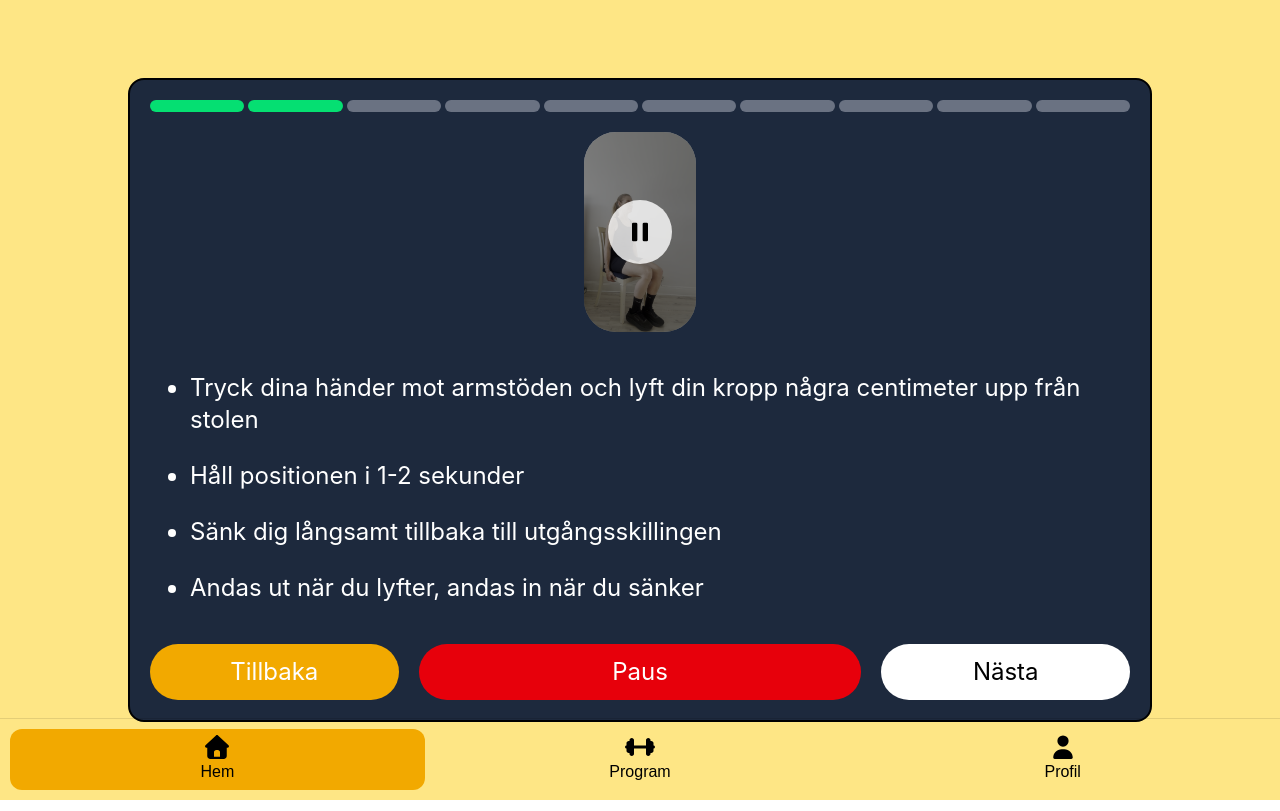
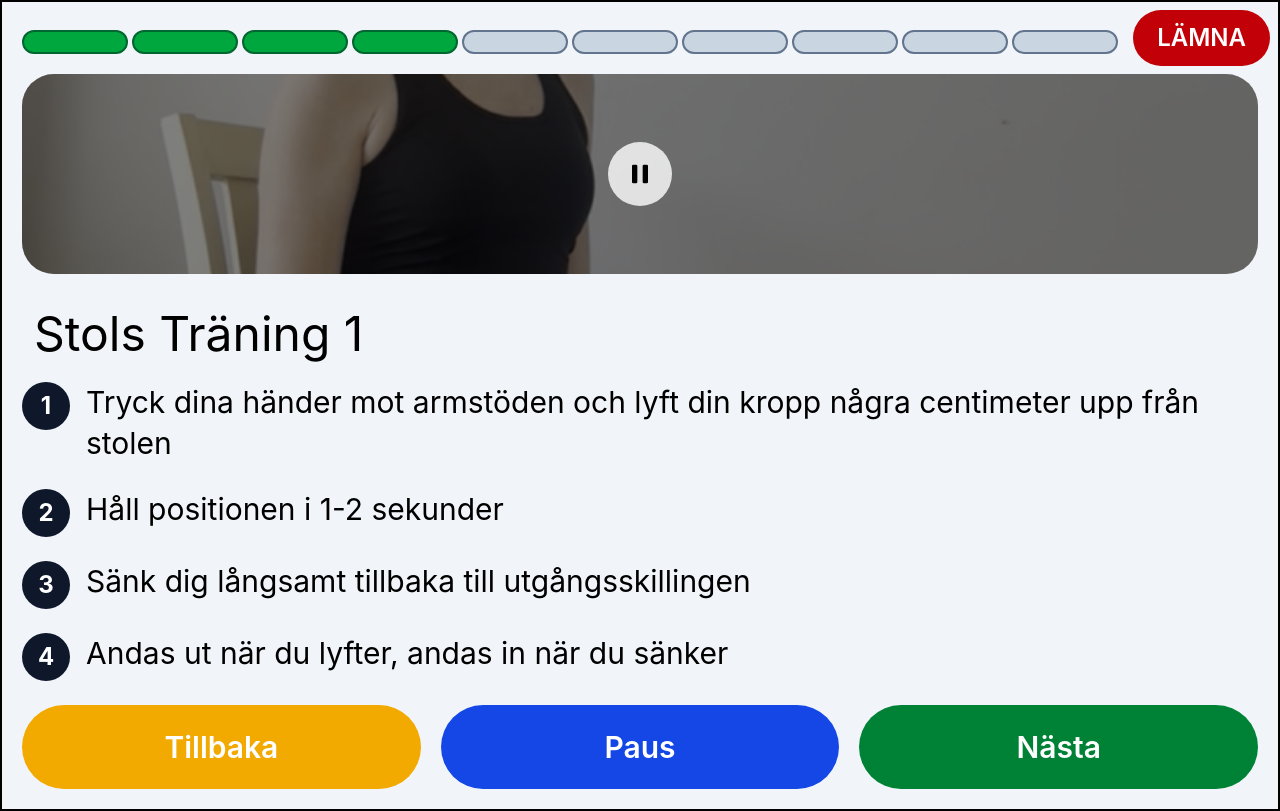
Before and after one commit to SEP400-Group-1/senior-fitness-app, a Vue app: page / in a window 1280 px wide. Built offline with nearby package versions, Linux system fonts and the light colour scheme; a web font is replaced by a local one.

Commit message:
Some more training

```diff
--- a/src/App.vue
+++ b/src/App.vue
@@ -8,7 +8,7 @@ import MobileNav from './components/MobileNav.vue'
 
 <template>
   <TrainingView />
-  <MobileNav></MobileNav>
+  <!-- <MobileNav></MobileNav> -->
   <RouterView></RouterView>
 </template>
 
--- a/src/components/TrainingView.vue
+++ b/src/components/TrainingView.vue
@@ -1,29 +1,25 @@
 <script setup>
-
 const numberOfWorkouts = 10;
-const completedWorkouts = 2;
+const completedWorkouts = 4;
 
 const exerciseToDo = ['Tryck dina händer mot armstöden och lyft din kropp några centimeter upp från stolen','Håll positionen i 1-2 sekunder', 'Sänk dig långsamt tillbaka till utgångsskillingen', 'Andas ut när du lyfter, andas in när du sänker']
-
 </script>
 
 <template>
-  <div class="flex min-h-screen items-center justify-center bg-amber-200">
-    <div class="sm:max-w-[80vw] min-h-[80vh] bg-slate-800 text-white border-2 border-black rounded-2xl p-5">
-      <div class="flex flex-col items-center">
-        <!-- progress bars -->
-        <div class="flex flex-row items-center gap-1 w-full pb-5">
-          <div v-for="n in numberOfWorkouts" :key="n" class="h-3 basis-xs rounded-full" :class="n <= completedWorkouts ? 'bg-green-400' : 'bg-gray-500'" ></div>
+  <div class="flex min-h-screen items-center justify-center">
+    <div class="relative min-h-screen min-w-screen bg-slate-100 text-white border-2 border-black p-5 flex flex-col">
+      <button aria-label="Exit" class="absolute top-2 right-2 p-3 flex items-center justify-center font-semibold rounded-full bg-red-700 px-6 text-2xl text-white transition hover:bg-red-800 focus-visible:ring-4 focus-visible:ring-black focus-visible:outline-none" type="button">LÄMNA</button>
+      <!-- Progress bars -->
+      <div class="flex flex-row items-center gap-1 w-full pb-5 pt-2 pr-35">
+        <div v-for="n in numberOfWorkouts" :key="n" class="h-6 flex-1 rounded-full border-2" :class="n <= completedWorkouts ? 'border-green-800 bg-green-600' : 'border-slate-500 bg-slate-300'" ></div>
       </div>
 
-        <!-- wrapper: relative so the overlay can be positioned inside it -->
-        <div class="relative max-h-[25vh]">
-          <img class="rounded-4xl max-h-[25vh]" src="@/assets/images/screenshot.png" alt="video">
 
-          <div class="absolute inset-0 flex items-center justify-center rounded-4xl bg-black/50 ">
-            <button aria-label="Pause"
-                class="flex size-16 items-center justify-center rounded-full bg-white/80 hover:bg-white transition"
-                type="button">
+      <!-- Video wrapper -->
+      <div class="relative max-h-[25vh] mb-6">
+        <img class="rounded-4xl max-h-[25vh] w-full object-cover" src="@/assets/images/screenshot.png" alt="video">
+        <div class="absolute inset-0 flex items-center justify-center rounded-4xl bg-black/50">
+          <button aria-label="Pause" class="flex size-16 items-center justify-center rounded-full bg-white/80 hover:bg-white transition" type="button">
             <svg class="size-8 text-black" viewBox="0 0 24 24" fill="currentColor">
               <rect x="6" y="5" width="4" height="14" rx="1" />
               <rect x="14" y="5" width="4" height="14" rx="1" />
@@ -31,21 +27,30 @@ const exerciseToDo = ['Tryck dina händer mot armstöden och lyft din kropp någ
           </button>
         </div>
       </div>
-
+      <h1 class="text-5xl text-black p-3 pb-6">
+        Stols Träning 1
+      </h1>
       <!-- Training todos -->
-        <div class="justify-start items-start w-full text-2xl ">
-          <ul class="list-disc space-y-6 p-10">
-            <li v-for="todo in exerciseToDo" :key="todo"> {{todo}}</li>
-          </ul>
+      <div class="flex-1 w-full">
+        <ol class="space-y-6">
+          <li
+              v-for="(todo, i) in exerciseToDo"
+              :key="todo"
+              class="flex items-start gap-4"
+          >
+          <span class="flex size-12 shrink-0 items-center justify-center rounded-full bg-slate-900 text-2xl font-bold text-white">
+            {{ i + 1 }}
+          </span>
+            <span class="text-3xl text-black leading-snug">{{ todo }}</span>
+          </li>
+        </ol>
       </div>
 
-        <div class="flex flex-row items-center w-full gap-5">
-          <button class="text-2xl p-3 basis-xs rounded-full bg-[#F2A900]">Tillbaka</button>
-
-          <button class="text-2xl p-3 basis-xl rounded-full bg-red-600">Paus</button>
-
-          <button class="text-2xl p-3 basis-xs rounded-full bg-white text-black">Nästa</button>
-        </div>
+      <!-- Training buttons -->
+      <div class="flex flex-row w-full gap-3 sm:gap-5 pt-6">
+        <button class="text-xl sm:text-2xl md:text-3xl font-semibold p-4 sm:p-5 md:p-6 flex-1 min-w-0 rounded-full bg-[#F2A900] hover:bg-amber-500 transition flex items-center justify-center">Tillbaka</button>
+        <button class="text-xl sm:text-2xl md:text-3xl font-semibold p-4 sm:p-5 md:p-6 flex-1 min-w-0 rounded-full bg-blue-700 hover:bg-blue-800 transition flex items-center justify-center">Paus</button>
+        <button class="text-xl sm:text-2xl md:text-3xl font-semibold p-4 sm:p-5 md:p-6 flex-1 min-w-0 rounded-full bg-green-700 hover:bg-green-800 transition flex items-center justify-center">Nästa</button>
       </div>
     </div>
   </div>
```
Lines whose indentation alone changed are shown as unchanged.
